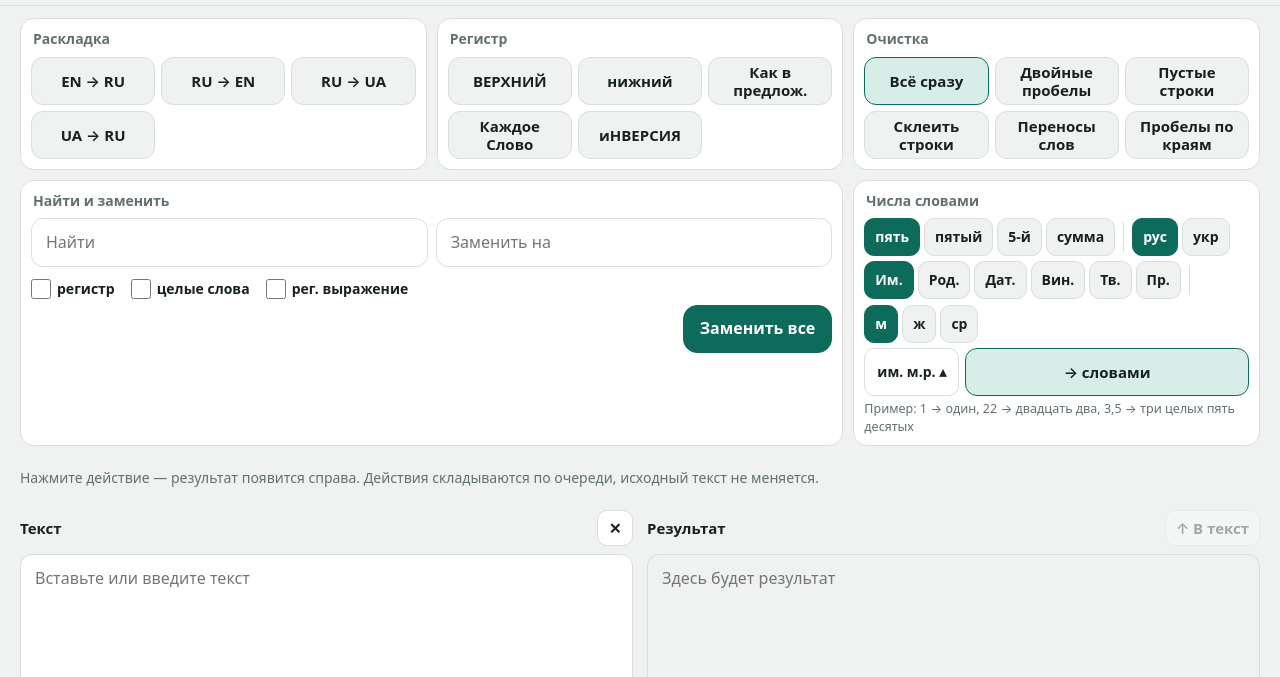
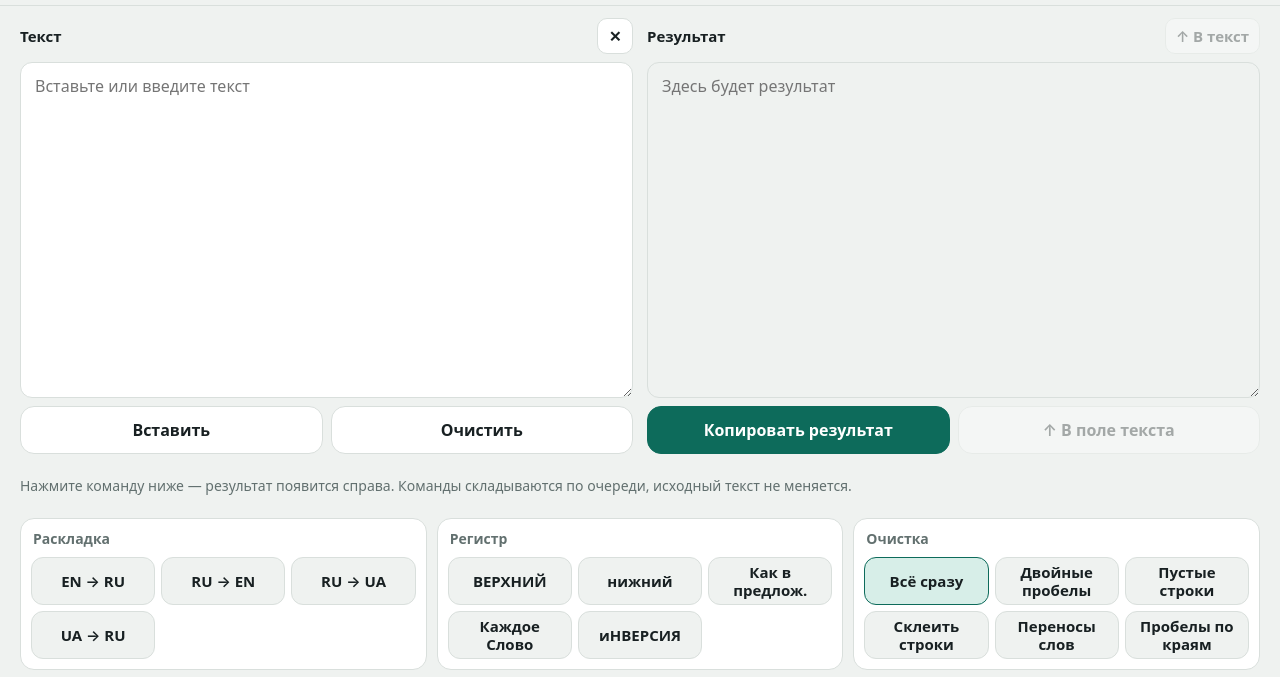
Before and after one commit to mrtekhnik/text-tools, a plain HTML site: page index.html in a window 1280 px wide. Shown: the part 55-732 px from the top of the page. Drawn offline with Linux system fonts and the light colour scheme.

Commit message:
Компьютер: текст и результат сверху, команды ниже — как на телефоне (2026-11-12.5)
Co-Authored-By: Claude Opus 5.5 <noreply@anthropic.com>
Claude-Session: https://claude.ai/code/session_01HPSTzcUF8D4KFETsXUdpKp

```diff
--- a/index.html
+++ b/index.html
@@ -56,9 +56,9 @@ button{font:inherit;color:inherit;cursor:pointer}
 
 /* --- окна текста и результата --- */
 .app{display:grid;gap:14px;padding:12px 0 24px;grid-template-columns:minmax(0,1fr) minmax(0,1fr);
-  grid-template-areas:"tools tools" "steps steps" "in out"}
+  grid-template-areas:"in out" "steps steps" "tools tools"}
 .pane.in{grid-area:in}.tools{grid-area:tools}.steps{grid-area:steps}.pane.out{grid-area:out}
-.area{min-height:52vh}
+.area{min-height:42vh}
 #actbar{display:none}
 .pane{display:flex;flex-direction:column;gap:8px;min-width:0}
 .phead{display:flex;align-items:center;gap:8px;min-height:36px}
@@ -357,7 +357,7 @@ body.modal-lock{overflow:hidden}
 (() => {
 'use strict';
 
-const APP_VERSION = '2026-11-12.4';
+const APP_VERSION = '2026-11-12.5';
 const KEY = 'text-tools-v1';          // единственный ключ хранилища этого приложения
 const $ = s => document.querySelector(s);
 
@@ -901,7 +901,7 @@ function renderSteps() {
   if (!state.steps.length) {
     stepsEl.replaceChildren(h('span', { text: narrow.matches
       ? 'Шагов нет: нажмите команду внизу'
-      : 'Нажмите действие — результат появится справа. Действия складываются по очереди, исходный текст не меняется.' }));
+      : 'Нажмите команду ниже — результат появится справа. Команды складываются по очереди, исходный текст не меняется.' }));
     return;
   }
   const kids = [h('span', { text: 'Шаги:', style: 'flex:none' })];
--- a/sw.js
+++ b/sw.js
@@ -1,7 +1,7 @@
 // Текстовые инструменты — офлайн-кэш.
 // При каждой новой версии меняйте VERSION (и APP_VERSION в index.html): по изменению этого файла
 // браузер узнаёт, что есть обновление, и показывает полосу «Доступна новая версия».
-const VERSION = '2026-11-12.4';
+const VERSION = '2026-11-12.5';
 const PREFIX = 'text-tools-';            // кэши других приложений на этом адресе не трогаем
 const CACHE = PREFIX + VERSION;
 const ASSETS = ['index.html', 'manifest.webmanifest', 'icon-192.png', 'icon-512.png', 'apple-touch-icon.png'];
```
